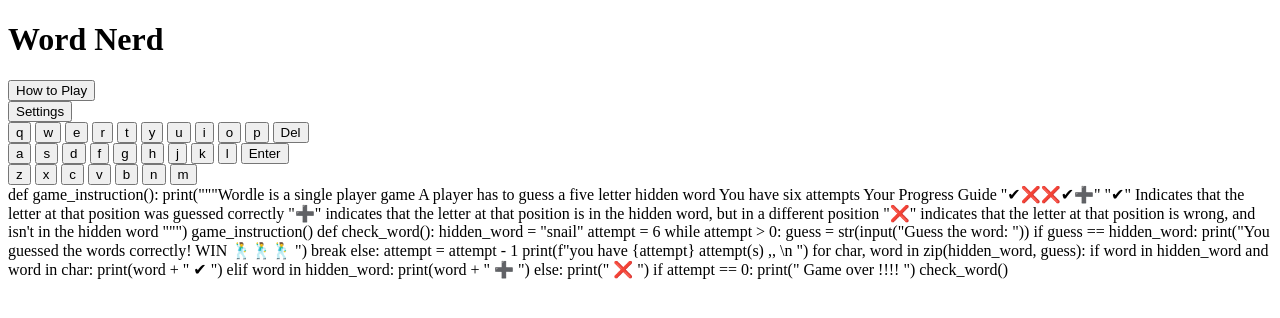
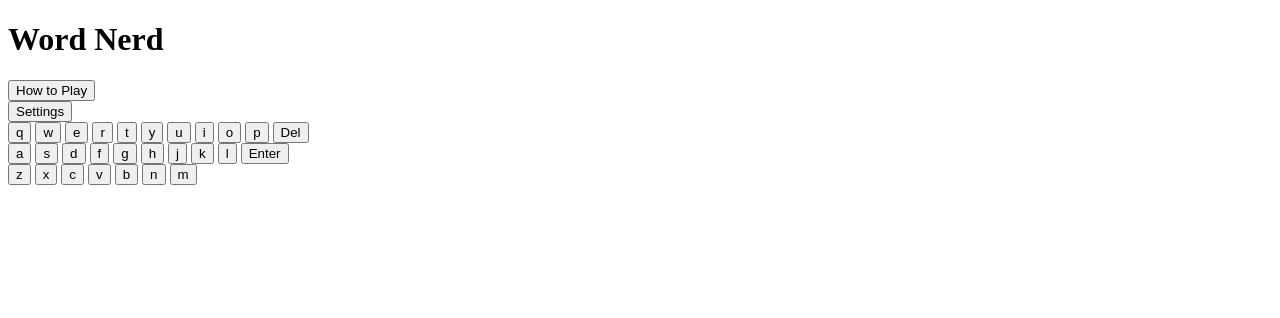
Before and after one commit to ClaireChen3/Flask-Group-Project, a Flask app: page /WordNerd/ in a window 1280 px wide. Shown: the top 318 px of the page. Run offline with Flask 2, Linux system fonts and the light colour scheme.

Commit message:
Update WordNerd.html

```diff
--- a/templates/WordNerd.html
+++ b/templates/WordNerd.html
@@ -72,40 +72,3 @@ crossorigin="anonymous"></script>
         <button class="keyboard-button">m</button>
     </div>
 </div>
-
-
-def game_instruction():
-    print("""Wordle is a single player game
-A player has to guess a five letter hidden word
-You have six attempts
-Your Progress Guide "✔❌❌✔➕"
-"✔" Indicates that the letter at that position was guessed correctly
-"➕" indicates that the letter at that position is in the hidden word, but in a different position
-"❌" indicates that the letter at that position is wrong, and isn't in the hidden word   """)
-
-
-game_instruction()
-
-def check_word():
-  hidden_word = "snail"
-  attempt = 6
-  while attempt > 0:
-    guess = str(input("Guess the word: "))
-    if guess == hidden_word:
-      print("You guessed the words correctly! WIN 🕺🕺🕺 ")
-      break
-    else:
-      attempt = attempt - 1
-      print(f"you have {attempt} attempt(s) ,, \n ")
-      for char, word in zip(hidden_word, guess):
-            if word in hidden_word and word in char:
-                print(word + " ✔ ")
-
-            elif word in hidden_word:
-                print(word + " ➕ ")
-            else:
-                print(" ❌ ")
-      if attempt == 0:
-        print(" Game over !!!! ")
-
-check_word()
```
